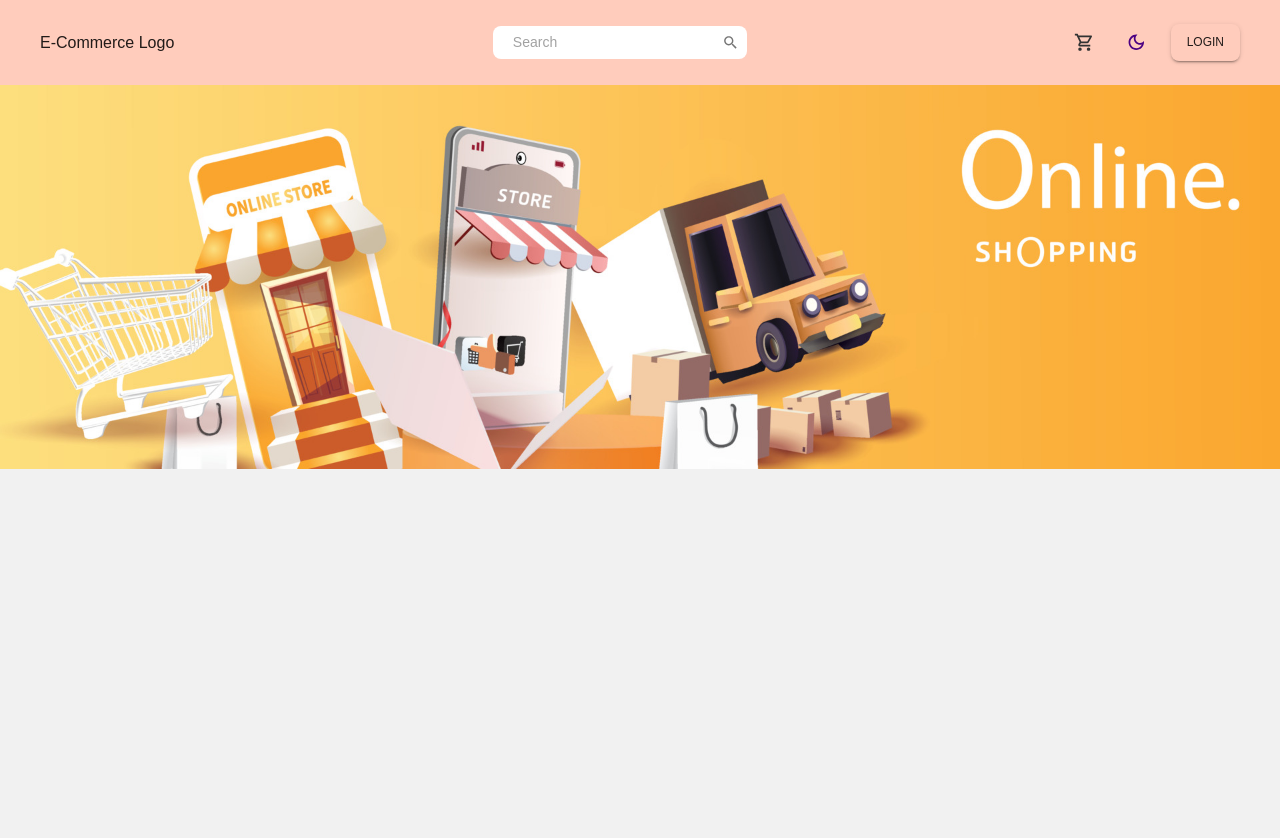
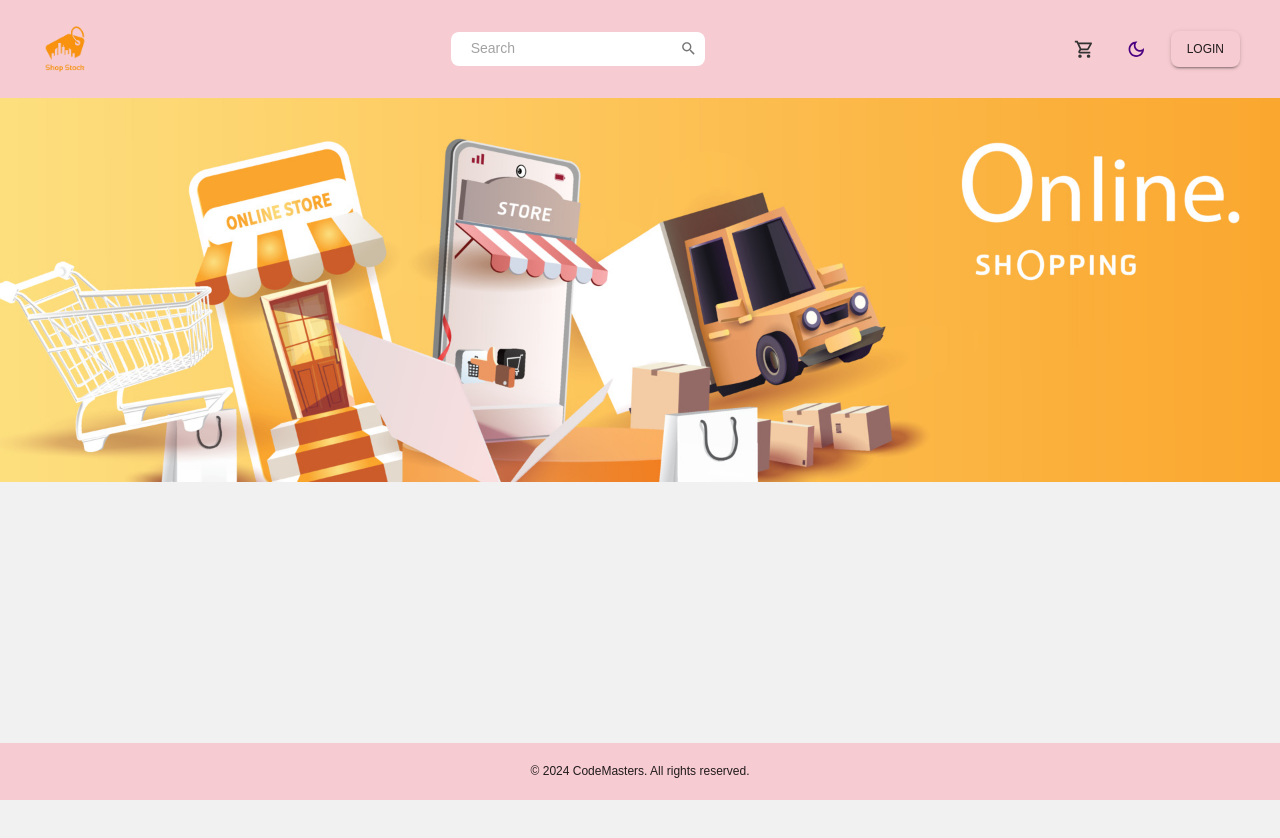
Before and after one commit to DonnuTs94/Final-Project-FE, a React (Vite) app: page / in a window 1280 px wide. Shown: the top 838 px of the page. Built offline with nearby package versions, Linux system fonts and the light colour scheme.

Commit message:
adding footer, banner, notfound

```diff
--- a/src/components/CategoryTable.jsx
+++ b/src/components/CategoryTable.jsx
@@ -1,4 +1,4 @@
-import React, { useState, useEffect } from "react"
+import { useState, useEffect } from "react"
 import Paper from "@mui/material/Paper"
 import Table from "@mui/material/Table"
 import TableBody from "@mui/material/TableBody"
@@ -20,6 +20,8 @@ import DialogActions from "@mui/material/DialogActions"
 import DialogContent from "@mui/material/DialogContent"
 import DialogContentText from "@mui/material/DialogContentText"
 import DialogTitle from "@mui/material/DialogTitle"
+import { useTheme } from "@emotion/react"
+import { Typography } from "@mui/material"
 
 const columns = [
   { id: "no", label: "No", minWidth: "50px" },
@@ -28,6 +30,8 @@ const columns = [
 ]
 
 const CategoryPage = () => {
+  const theme = useTheme()
+
   const [page, setPage] = useState(0)
   const [rowsPerPage, setRowsPerPage] = useState(10)
   const [rows, setRows] = useState([])
@@ -85,8 +89,7 @@ const CategoryPage = () => {
 
   const handleDelete = async () => {
     try {
-      const response = await axiosInstance.delete(`/categories/delete/${categoryToDelete.id}`, {
-      })
+      await axiosInstance.delete(`/categories/delete/${categoryToDelete.id}`, {})
       const updatedRows = rows.filter((row) => row.id !== categoryToDelete.id)
       setRows(updatedRows)
       setNotification({
@@ -109,13 +112,9 @@ const CategoryPage = () => {
       }
 
       if (selectedCategory) {
-        response = await axiosInstance.put(
-          `/categories/update/${selectedCategory.id}`,
-          {
-            name: categoryData
-          },
-
-        )
+        response = await axiosInstance.put(`/categories/update/${selectedCategory.id}`, {
+          name: categoryData
+        })
         const updatedRows = rows.map((row) =>
           row.id === selectedCategory.id ? { ...row, ...categoryData } : row
         )
@@ -126,13 +125,9 @@ const CategoryPage = () => {
           severity: "success"
         })
       } else {
-        response = await axiosInstance.post(
-          "/categories/create",
-          {
-            name: categoryData
-          },
-
-        )
+        response = await axiosInstance.post("/categories/create", {
+          name: categoryData
+        })
         const newCategory = response.data
         setRows([...rows, newCategory])
         setNotification({
@@ -175,7 +170,7 @@ const CategoryPage = () => {
             padding: "16px"
           }}
         >
-          <h2>Categories</h2>
+          <Typography variant="h2">Categories</Typography>
           <Button
             variant="contained"
             color="primary"
@@ -193,7 +188,10 @@ const CategoryPage = () => {
                   <TableCell
                     key={column.id}
                     align={column.id === "actions" ? "right" : column.align}
-                    style={{ minWidth: column.minWidth }}
+                    style={{
+                      minWidth: column.minWidth,
+                      backgroundColor: theme.palette.secondary.main
+                    }}
                   >
                     {column.label}
                   </TableCell>
--- /dev/null
+++ b/src/components/Footer.jsx
@@ -0,0 +1,26 @@
+import { Box, Typography, useTheme } from "@mui/material"
+
+const Footer = () => {
+  const theme = useTheme()
+
+  return (
+    <Box
+      sx={{
+        backgroundColor: theme.palette.secondary.main,
+        color: theme.palette.secondary.contrastText,
+        textAlign: "center",
+        padding: "20px 0",
+        position: "fixed",
+        bottom: 0,
+        left: 0,
+        width: "100%"
+      }}
+    >
+      <Typography variant="body2">
+        &copy; {new Date().getFullYear()} CodeMasters. All rights reserved.
+      </Typography>
+    </Box>
+  )
+}
+
+export default Footer
--- a/src/components/Navbar.jsx
+++ b/src/components/Navbar.jsx
@@ -1,4 +1,4 @@
-import { Box, IconButton, InputBase, Typography, useTheme } from "@mui/material"
+import { Box, IconButton, InputBase, useTheme } from "@mui/material"
 import { ColorModeContext, tokens } from "../theme"
 import {
   DarkModeOutlined,
@@ -8,11 +8,13 @@ import {
 } from "@mui/icons-material"
 import { useContext } from "react"
 import AuthButton from "../pages/Auth"
+import { Link } from "react-router-dom"
 
 const Navbar = () => {
   const theme = useTheme()
   const colors = tokens(theme.palette.mode)
   const colorMode = useContext(ColorModeContext)
+
   return (
     <header>
       <nav>
@@ -25,7 +27,9 @@ const Navbar = () => {
           bgcolor={theme.palette.secondary.main}
         >
           <Box>
-            <Typography variant="h5">E-Commerce Logo</Typography>
+            <Link to={"/"}>
+              <Box component={"img"} src="/Logo.png" sx={{ height: "50px", width: "50px" }} />
+            </Link>
           </Box>
           <Box display="flex" gap="20px" alignItems="center" bgcolor={"white"} borderRadius={2}>
             <InputBase
--- a/src/configs/constant/productColumns.js
+++ b/src/configs/constant/productColumns.js
@@ -17,7 +17,7 @@ export const columns = [
   {
     id: "categoryId",
     label: "Category",
-    minWidth: 120,
+    minWidth: 100,
     align: "left"
   },
   {
--- a/src/layouts/AppLayout.jsx
+++ b/src/layouts/AppLayout.jsx
@@ -1,17 +1,15 @@
 import { Outlet } from "react-router-dom"
 import Navbar from "../components/Navbar"
-import { useSelector } from "react-redux"
+import Footer from "../components/Footer"
 
 const AppLayout = () => {
-  const { productData } = useSelector((state) => state.product)
-  console.log(productData)
-
   return (
     <>
       <Navbar />
       <main>
         <Outlet />
       </main>
+      <Footer />
     </>
   )
 }
--- a/src/pages/AdminDashboard/Categories.jsx
+++ b/src/pages/AdminDashboard/Categories.jsx
@@ -1,12 +1,9 @@
-import { Box, Typography } from "@mui/material"
+import { Box } from "@mui/material"
 import StickyHeadTable from "../../components/CategoryTable"
 
 const CategoryPage = () => {
   return (
     <Box width={"100%"}>
-      <Typography marginBottom={5} variant="h3">
-        Category Page
-      </Typography>
       <StickyHeadTable />
     </Box>
   )
--- a/src/pages/AdminDashboard/Order.jsx
+++ b/src/pages/AdminDashboard/Order.jsx
@@ -1,6 +1,7 @@
 import {
   Box,
   Button,
+  CircularProgress,
   Modal,
   Paper,
   Table,
@@ -82,13 +83,15 @@ const OrderPage = () => {
   ]
   return (
     <Box width={"100%"}>
-      <Typography marginBottom={5} variant="h3">
-        Customer Orders
-      </Typography>
       {loading ? (
-        <Typography>Loading...</Typography>
+        <Box>
+          <CircularProgress color="info" />
+        </Box>
       ) : (
         <Paper sx={{ width: "80vw", height: "85vh", overflow: "hidden" }}>
+          <Typography py={"16px"} ml={"20px"} variant="h2">
+            Customer Orders
+          </Typography>
           <TableContainer sx={{ height: "90%" }}>
             <Table stickyHeader aria-label="a dense table">
               <TableHead>
--- a/src/pages/AdminDashboard/Product.jsx
+++ b/src/pages/AdminDashboard/Product.jsx
@@ -193,7 +193,7 @@ const ProductsPage = () => {
 
   return (
     <>
-      <Paper sx={{ width: "80vw", height: "100vh", overflow: "auto" }}>
+      <Paper sx={{ width: "100vw", height: "100vh", overflow: "auto" }}>
         <Box
           sx={{
             display: "flex",
@@ -202,7 +202,9 @@ const ProductsPage = () => {
             padding: "16px"
           }}
         >
-          <Typography variant="h2">Product</Typography>
+          <Typography variant="h2" mr="20px">
+            Product
+          </Typography>
           <Box display="flex" gap="10px" alignItems="center" bgcolor={"white"} borderRadius={2}>
             <InputBase
               sx={{
@@ -232,7 +234,7 @@ const ProductsPage = () => {
             color="primary"
             onClick={() => handleOpenModal()}
           >
-            Add Product
+            Add
           </Button>
         </Box>
         <TableContainer>
@@ -308,7 +310,7 @@ const ProductsPage = () => {
                       </TableCell>
                       <TableCell>{row.Category?.name}</TableCell>
                       <TableCell>
-                        <Box display={"flex"} gap={2}>
+                        <Box display="flex" justifyContent="center" gap={2}>
                           {editingProductId === row.id ? (
                             <>
                               <Button onClick={handleEdit} color="warning">
--- a/src/theme.js
+++ b/src/theme.js
@@ -1,6 +1,5 @@
 import { createContext, useMemo, useState } from "react"
 import { createTheme } from "@mui/material/styles"
-import { deepOrange, purple } from "@mui/material/colors"
 
 export const tokens = (mode) => ({
   ...(mode === "dark"
@@ -86,28 +85,28 @@ export const themeSettings = (mode) => {
       ...(mode === "dark"
         ? {
             primary: {
-              main: colors.primary[500]
+              main: "#535c91"
             },
             secondary: {
-              main: colors.secondary[500]
+              main: "#9290c3"
             },
             accent: {
-              main: colors.accent[900]
+              main: colors.accent[400]
             },
             background: {
-              default: "#222222",
-              paper: "#444444"
+              default: "#070f2b",
+              paper: "#1b1a55"
             }
           }
         : {
             primary: {
-              main: "#b3b3b3"
+              main: "#d1c1d7"
             },
             secondary: {
-              main: deepOrange[100]
+              main: "#f6cbd1"
             },
             accent: {
-              main: purple[900]
+              main: "#b4e9d6"
             },
             background: {
               default: "#f1f1f1",
@@ -176,15 +175,15 @@ export const useMode = () => {
   return [theme, colorMode]
 }
 
-export const button = () => {
-  dark: {
-    primary: "#e7e7e7"
-    secondary: "#475569"
-    accend: "#727272"
-  }
-  light: {
-    primary: "#161616"
-    secondary: "#8a8a8a"
-    accend: "#444444"
-  }
-}
+// export const button = () => {
+//   dark: {
+//     primary: "#e7e7e7"
+//     secondary: "#475569"
+//     accend: "#727272"
+//   }
+//   light: {
+//     primary: "#161616"
+//     secondary: "#8a8a8a"
+//     accend: "#444444"
+//   }
+// }
```
Also changed, not shown: src/components/admin/DetailProductModal.jsx (+45 -10 lines), src/pages/App/ProductDetail.jsx (+35 -2 lines), public/Logo.png (added), public/ProductNotFound.jpg (added).
